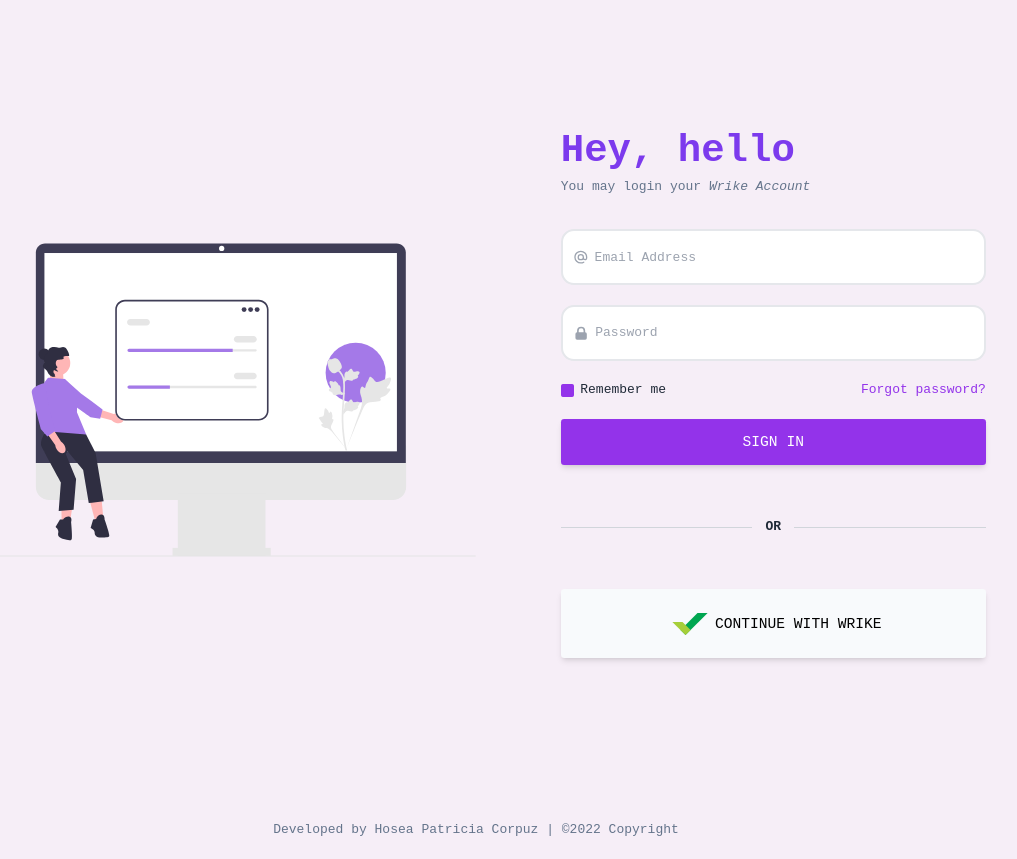
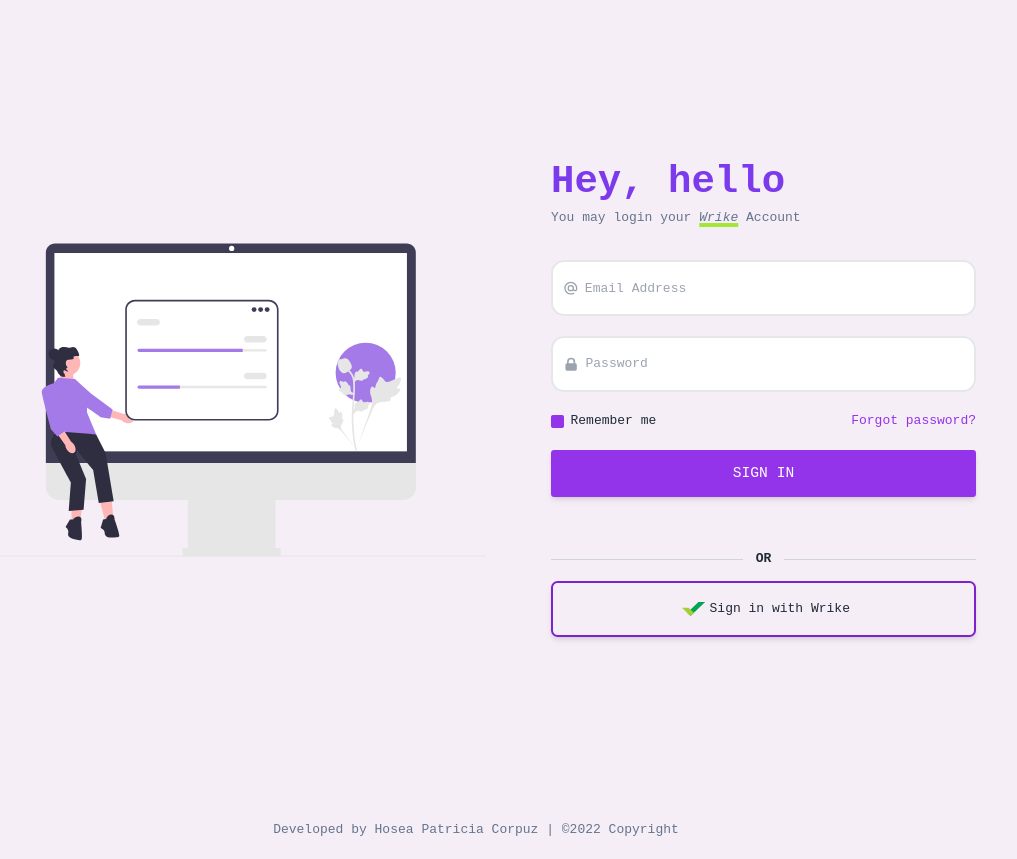
Before and after one commit to seya101/login-web-app-2, a Nuxt app: page / in a window 1280 px wide. Shown: the whole page, without its empty margins (164-1181 px from the left). Built offline with nearby package versions, Linux system fonts and the light colour scheme.

Commit message:
Improve UI

```diff
--- a/pages/index.vue
+++ b/pages/index.vue
@@ -1,11 +1,10 @@
 <template>
     <section class="h-screen">
-        <div class="px-40 h-full">
-            <div class="flex justify-center items-center flex-wrap h-full gap-6 text-gray-800">
+        <div class="px-40 md:h-full">
+            <div class="flex md:justify-center md:items-center flex-wrap h-full gap-6 text-gray-800 sm:justify-start  sm:items-end sm:gap-0">
             <div class="md:w-8/12 lg:w-6/12">
                 <img
                     src="../src/images/stat_undraw.svg"
-                    class="w-full"
                     alt="Sample image"
                 />
             </div>
@@ -13,7 +12,7 @@
                 <form>
                 <div class="mb-10">
                     <h1 class="text-violet-600 text-5xl font-extrabold mb-2">Hey, hello</h1>
-                    <p class="text-slate-500">You may login your <i>Wrike Account</i></p>
+                    <p class="text-slate-500">You may login your <i class="underline decoration-solid decoration-lime-400 decoration-4 ">Wrike</i> Account</p>
                 </div>
                 <!-- Email input -->
                 <div class=" flex items-center border-2 py-2 px-3 rounded-2xl mb-6 bg-white focus-within:border-purple-500">
@@ -79,24 +78,21 @@
                     <p class="text-center font-semibold mx-4 mb-0">OR</p>
                 </div>
 
-                <div class="flex justify-center items-center mt-16 border-emerald-500">
-                    <a
-                    class="px-7 py-3 text-black font-medium text-lg leading-snug uppercase rounded shadow-md hover:shadow-lg focus:shadow-lg focus:ring-0 active:shadow-lg transition duration-150 ease-in-out w-full flex justify-center items-center mb-3 bg-slate-50 hover:bg-slate-100"
-                    href="#!"
-                    role="button"
-                    >
-                    <!-- <img src="@/src/images/wrike-logo.png" alt="Wrike Integration" width="300" height=""> -->
-                    <!-- <a href="https://iconscout.com/icons/wrike" target="_blank">Wrike Logo Icon</a> by <a href="https://iconscout.com/contributors/icon-mafia" target="_blank">Icon Mafia</a>  -->
-                    <img src="@/src/images/wrike.svg" alt="" width="50px" height="50px">
-                        Continue with Wrike
-                    </a>
-                </div>
+
+
+
+                <button class="flex items-center justify-center flex-none px-3 py-4 md:px-4 md:py-3 border-2 rounded-lg font-medium border-purple-700 w-full shadow-md hover:shadow-lg focus:shadow-lg focus:ring-0 active:shadow-lg transition duration-150">
+                    <img src="@/src/images/wrike.svg" alt="" class="w-10">
+                    <span>Sign in with Wrike</span>
+                </button>
                 </form>
             </div>
             </div>
 
         </div>
+
+        <Footer />
     </section>
 
-    <Footer />
+
 </template>
```
Also changed, not shown: screenshot.png.
